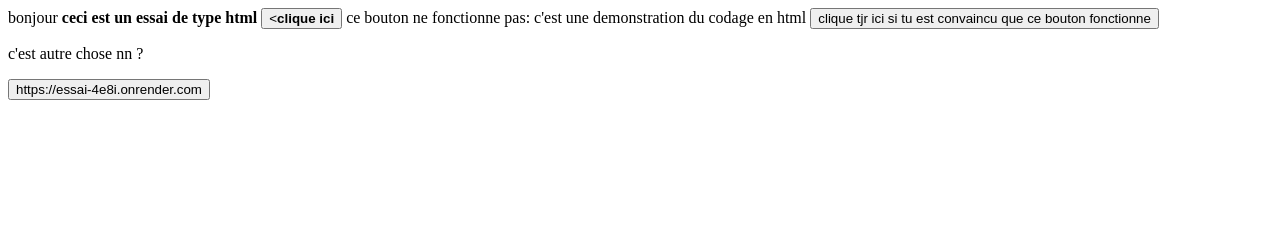
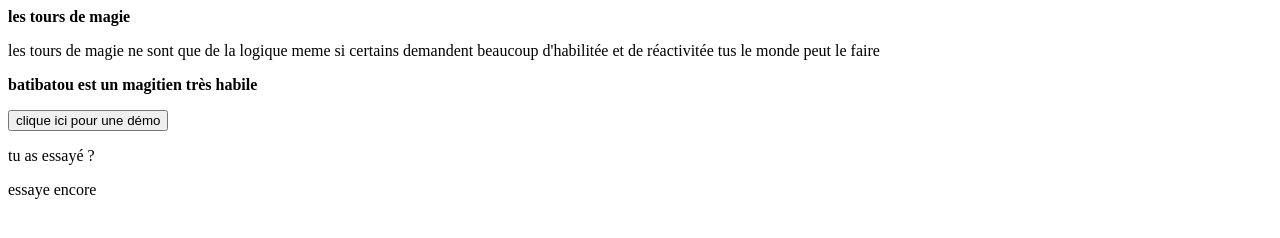
Before and after one commit to titou579/essai, a website: page index.html in a window 1280 px wide. Drawn offline with Linux system fonts and the light colour scheme.

Commit message:
index.html

```diff
--- a/index.html
+++ b/index.html
@@ -1,15 +1,11 @@
 <!DOCTYPE html>
 <html>
-  <head><t>bonjour<strong> ceci est un essai de type html</strong></t></head>
-  <body>
-    <button><<strong>clique ici</strong></button>
-
-    <t>ce bouton ne fonctionne pas: c'est une demonstration du codage en html</t>
-
-    <button>clique tjr ici si tu est convaincu que ce bouton fonctionne</button>
-
-    <p>c'est autre chose nn ?</p>
-
-    <button>https://essai-4e8i.onrender.com</button>
+<head><strong>les tours de magie</strong></head>
+  <p>les tours de magie ne sont que de la logique
+  meme si certains demandent beaucoup d'habilitée et de réactivitée tus le monde peut le faire</p>
+  <p><strong>batibatou est un magitien très habile</strong></p>
+  <button>clique ici pour une démo</button>
+  <p>tu as essayé ?</p>
+  <p>essaye encore</p>
   </body>
 </html>
```
